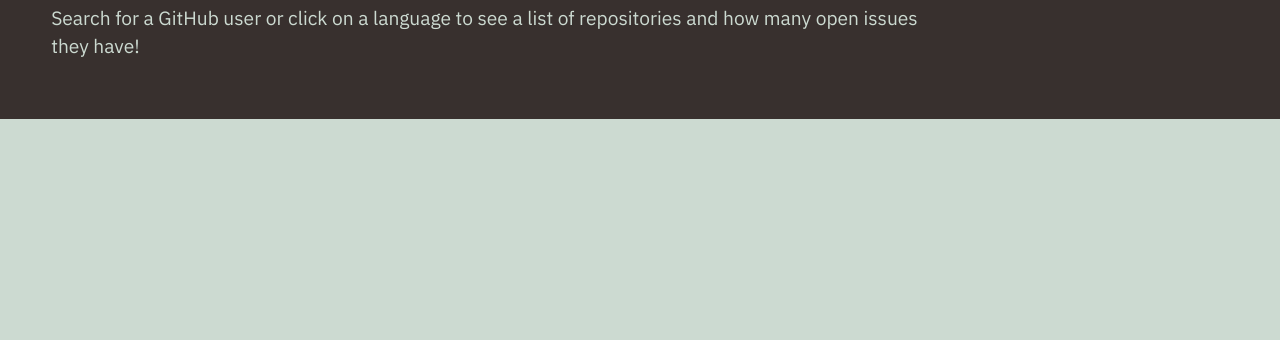
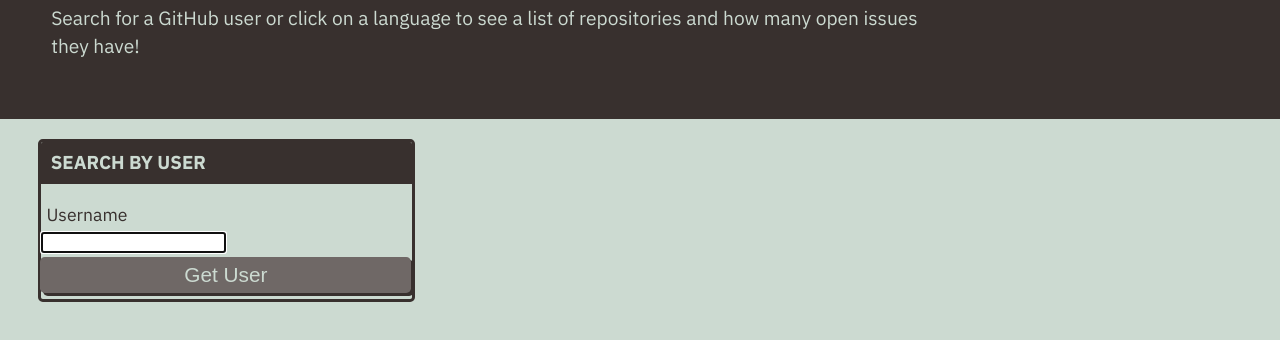
Before and after one commit to Katynicole89/git-it-done, a plain HTML site: page index.html in a window 1280 px wide. Shown: the part 114-454 px from the top of the page. Drawn offline with Linux system fonts and the light colour scheme.

Commit message:
Get user repo

```diff
--- a/assets/js/homepage.js
+++ b/assets/js/homepage.js
@@ -26,7 +26,6 @@ var getUserRepos = function(user) {
             console.log(data);
         });
     });
-
 };
 
 userFormEl.addEventListener("submit", formSubmitHandler);
--- a/index.html
+++ b/index.html
@@ -20,9 +20,23 @@
 
 
   <main class="flex-row justify-space-between">
+    <div class="col-12 col-md-4">
+      <div class="card">
+        <h3 class="card-header text-uppercase">Search By User</h3>
+        <form id="user-form" class="card-body"></form>
+          <label class="form-label" for="username">Username</label>
+          <input name="username" id="username" type="text" autofocus="true">
+          <button type="submit" class="btn">Get User</button>
+        </form>
+      </div>
+    </div>
+
+    <div class="col-12 col-md-8"></div>
 
   </main>
 
+  <!-- Add script at the bottom of the body-->
+<script src="assets/js/homepage.js"></script>
 </body>
 
 </html>
```
Also changed, not shown: 1 other file.
